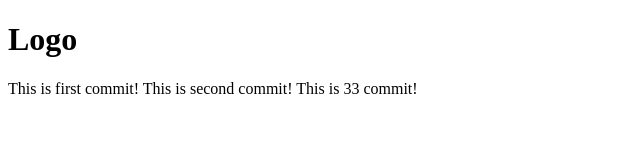
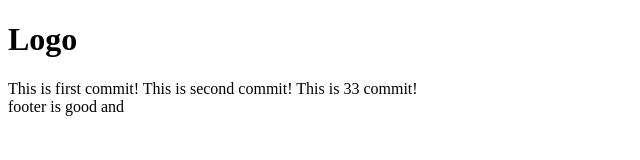
Before and after one commit to AlexandrPylypenko/HomeWork, a plain HTML site: page index.html in a window 1280 px wide. Shown: the whole page, without its empty margins (0-640 px from the left). Drawn offline with Linux system fonts and the light colour scheme.

Commit message:
footer 1

```diff
--- a/index.html
+++ b/index.html
@@ -11,6 +11,11 @@
       <h1>Logo</h1>
     </div>
     This is first commit! This is second commit! This is 33 commit!
+    <div class="footer">
+        footer is good
+        and
+
+    </div>
 </body>
 
 </html>
```
